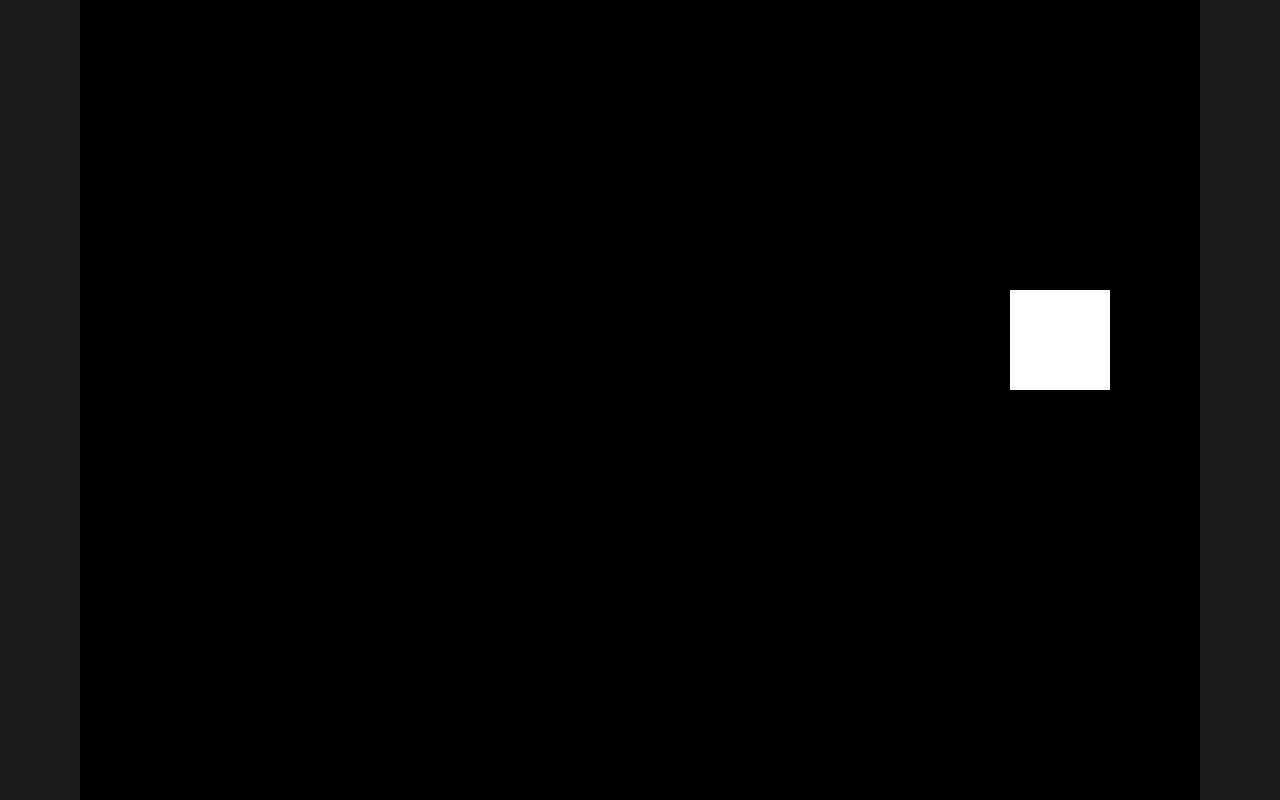
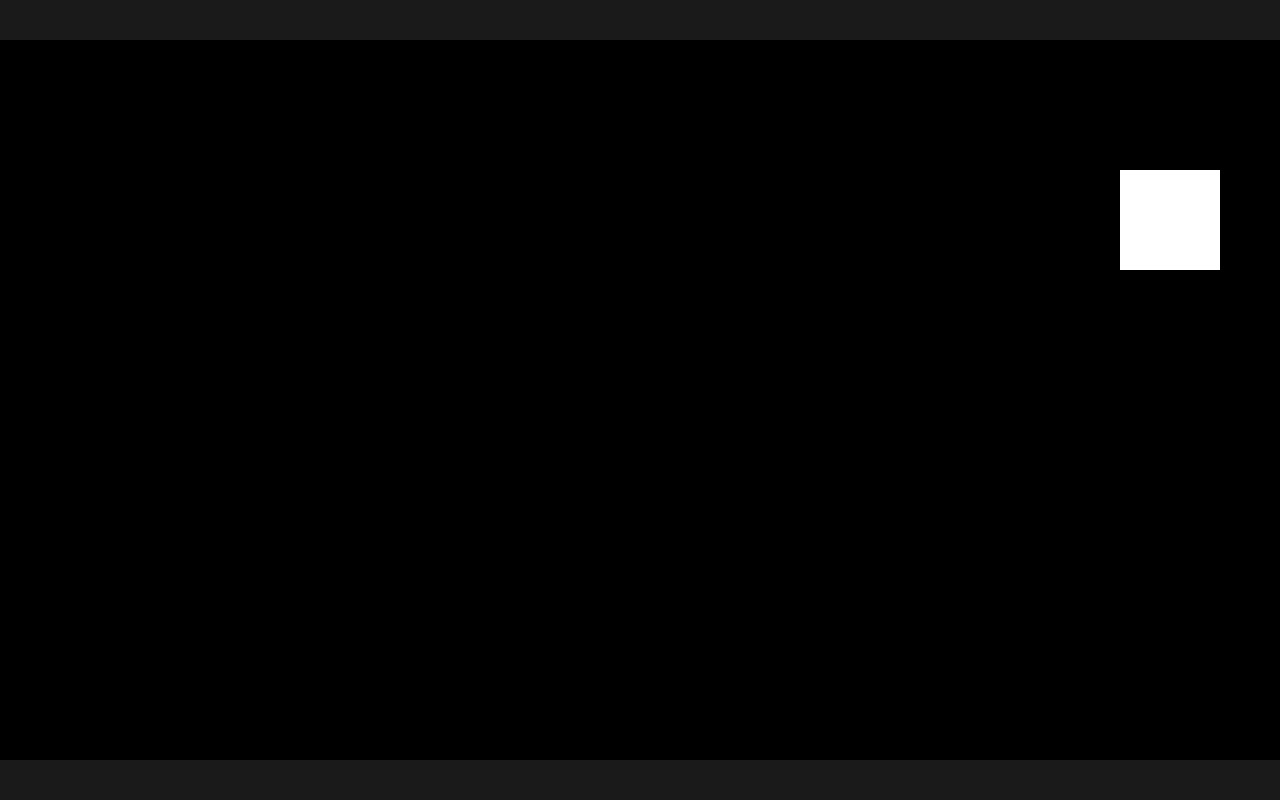
Before and after one commit to flojoho/svelte-typescript-boilerplate, a Svelte app: page / in a window 1280 px wide. Built offline with nearby package versions, Linux system fonts and the light colour scheme.

Commit message:
change container aspect ratio

```diff
--- a/src/app.css
+++ b/src/app.css
@@ -43,8 +43,8 @@ textarea {
 #app {
   width: 100%;
   height: 100%;
-  max-width: 70rem;
-  max-height: 70rem;
+  max-width: 80rem;
+  max-height: 45rem;
   margin: 0;
   padding: 0;
 }
```
